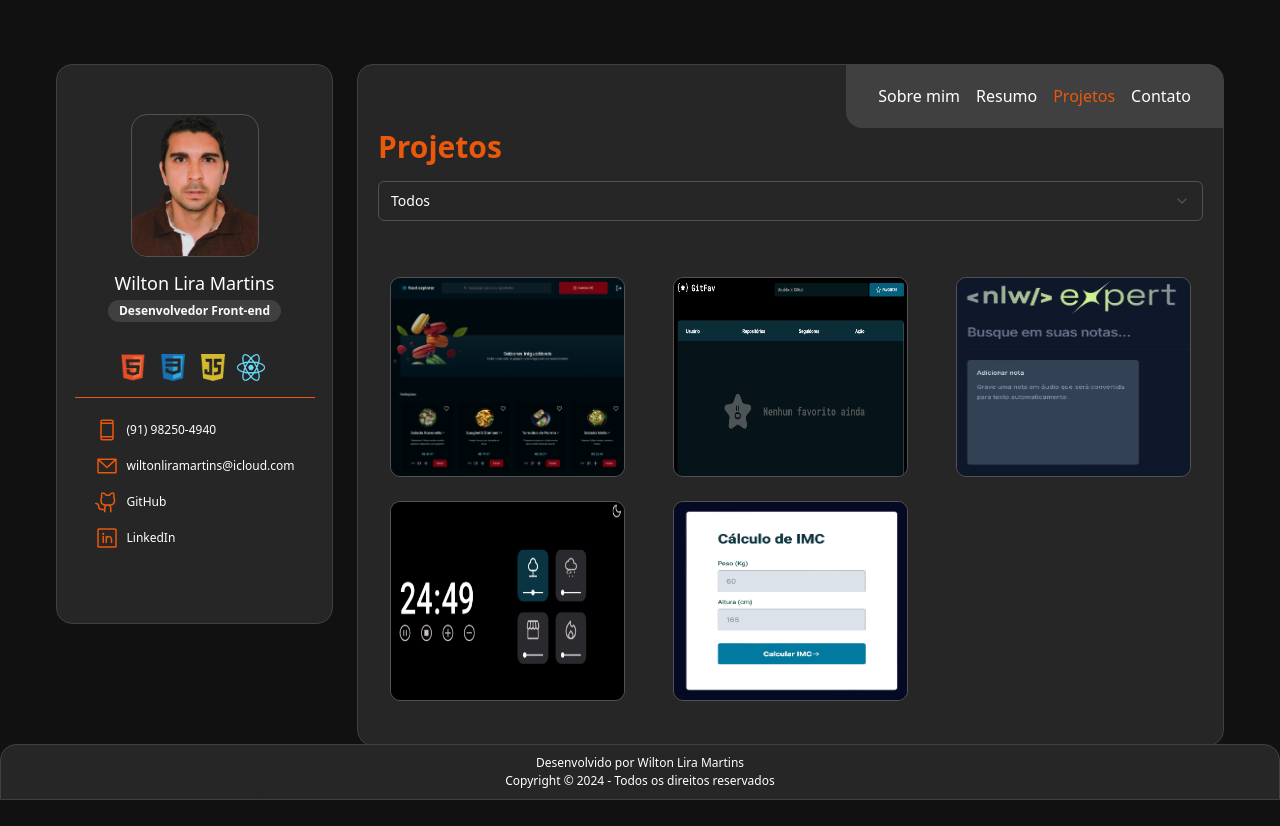
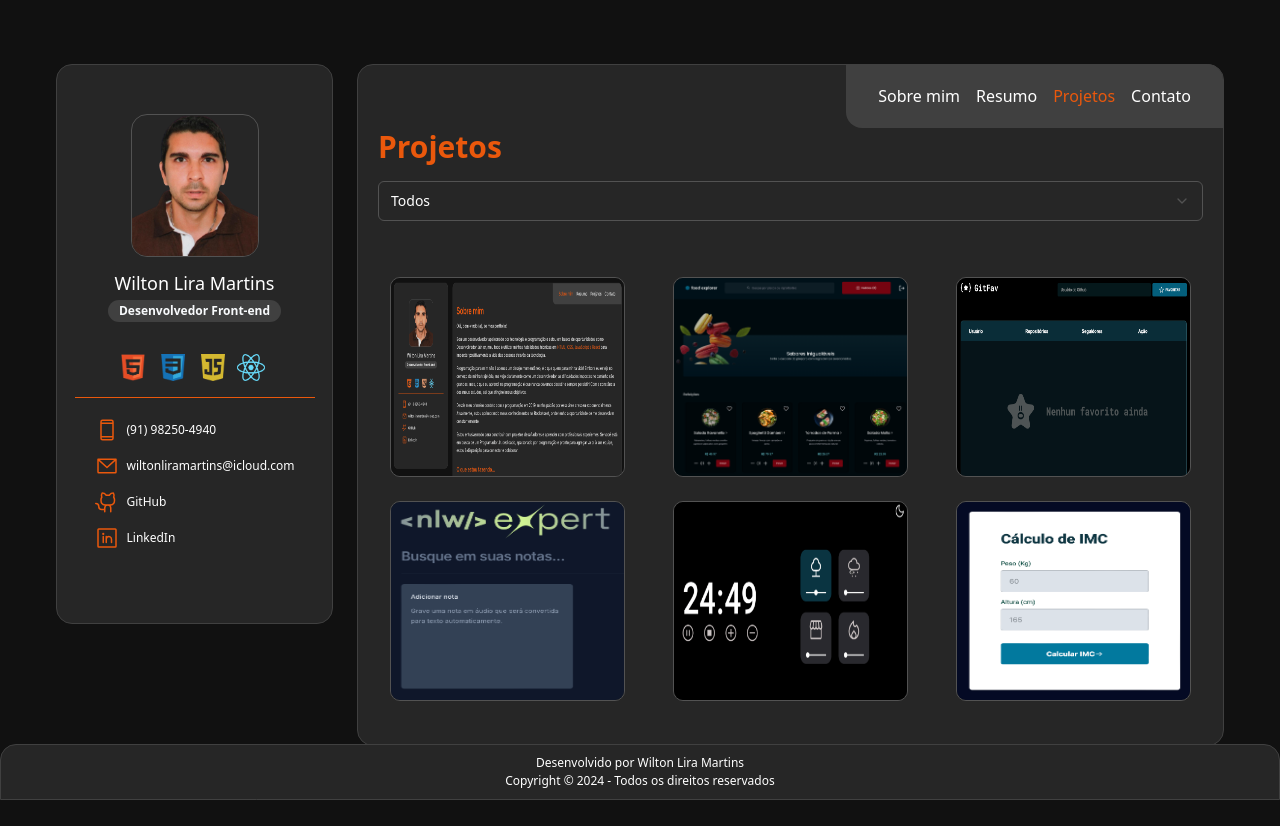
Before and after one commit to wiltonmartinsdev/My-Portfolio, a React (Vite) app: page /projects in a window 1280 px wide. Built offline with nearby package versions, Linux system fonts and the light colour scheme.

Commit message:
Feat: Adding new project on the projects page

```diff
--- a/src/pages/Projects/index.tsx
+++ b/src/pages/Projects/index.tsx
@@ -14,6 +14,7 @@ import foodExplorerImg from "@/assets/foodExplorer.png";
 import gitFavImg from "@/assets/gitFav.png";
 import imcImg from "@/assets/imc.png";
 import nextNoteImg from "@/assets/nextNote.png";
+import myPortfolioImg from "@/assets/myPortfolio.png"
 
 export function Projects() {
 	const [isDropdownOpen, setIsDropdownOpen] = useState(false);
@@ -23,6 +24,15 @@ export function Projects() {
 	const projects = [
 		{
 			id: 1,
+			title: "Portfólio",
+			description:
+				"Bem-vindo ao meu portfólio pessoal! Este projeto foi desenvolvido para apresentar minhas habilidades como desenvolvedor front-end.",
+			category: "webApp",
+			href: "https://github.com/wiltonmartinsdev/My-Portfolio",
+			image: myPortfolioImg,
+		},
+		{
+			id: 2,
 			title: "Food Explorer",
 			description:
 				"Este projeto consiste em desenvolver um menu interativo de ponta a ponta, ou seja, do Front-End ao Back-End onde terá duas personas que serão o Admin e Usuário.",
@@ -31,7 +41,7 @@ export function Projects() {
 			image: foodExplorerImg,
 		},
 		{
-			id: 2,
+			id: 3,
 			title: "Git Fav",
 			description:
 				"Essa aplicação consiste em pesquisar por um usuário no GitHub e adicioná-lo como usuário favorito.",
@@ -40,7 +50,7 @@ export function Projects() {
 			image: gitFavImg,
 		},
 		{
-			id: 3,
+			id: 4,
 			title: "Next Note",
 			description:
 				"A aplicação permite aos usuários adicionar notas de forma fácil e intuitiva, seja digitando diretamente ou gravando uma nota em áudio que será convertida automaticamente para texto.",
@@ -49,7 +59,7 @@ export function Projects() {
 			image: nextNoteImg,
 		},
 		{
-			id: 4,
+			id: 5,
 			title: "Focus Timer",
 			description:
 				"Este projeto consiste em desenvolver um temporizador e alternar entre o tema light e dark mode.",
@@ -58,7 +68,7 @@ export function Projects() {
 			image: focusTimerImg,
 		},
 		{
-			id: 5,
+			id: 6,
 			title: "Calculadora de IMC",
 			description:
 				"Esse projeto consiste em fazer o cálculo simples de IMC.",
--- a/src/pages/Resume/index.tsx
+++ b/src/pages/Resume/index.tsx
@@ -87,7 +87,7 @@ export function Resume() {
 							<ul className="mt-2">
 								<li>
 									Em andamento - Centro Universitário
-									Internacional - UNINTER
+									Internacional / UNINTER
 								</li>
 							</ul>
 						</li>
```
Also changed, not shown: src/assets/myPortfolio.png (added).
